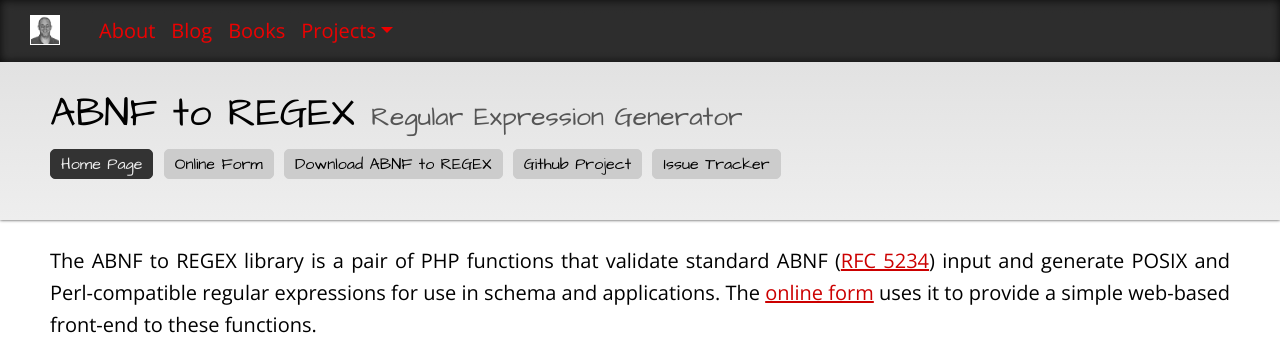
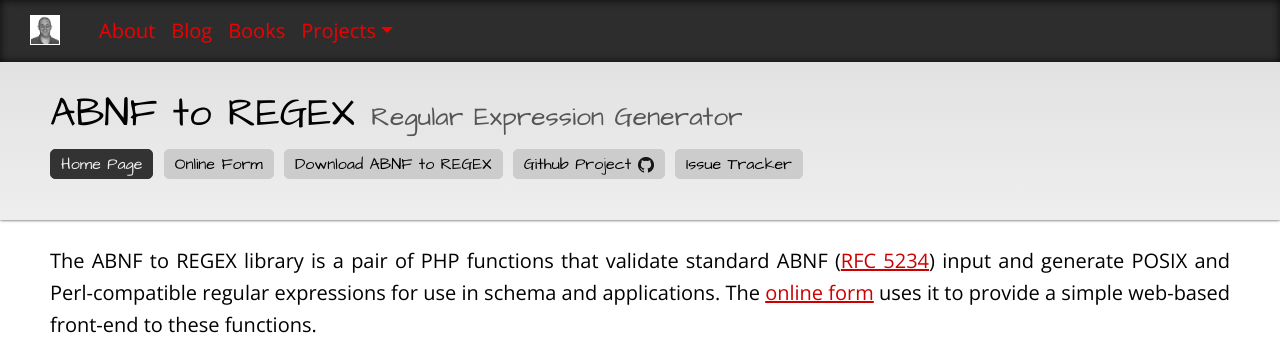
Before and after one commit to michaelrsweet/michaelrsweet.github.com, a Jekyll site: the page built from abnf/index.html, in a window 1280 px wide. Shown: the top 339 px of the page. Built offline with Jekyll 4.4.1, drawn with Linux system fonts in a browser that asks for light colours.

Commit message:
Fix a couple more Bootstrap 4.x issues.

```diff
--- a/_layouts/project-news.html
+++ b/_layouts/project-news.html
@@ -56,7 +56,7 @@
               </div>
             </div>
             <div class="btn-group"><a class="btn btn-normal" href="https://github.com/michaelrsweet/{{page.project}}/releases">Download {{page.project}}</a></div>
-            <div class="btn-group"><a class="btn btn-normal" href="https://github.com/michaelrsweet/{{page.project}}">Github Project <img src="/images/github.png" width="16" height="16" aria-hidden="true"></span></a></div>
+            <div class="btn-group"><a class="btn btn-normal" href="https://github.com/michaelrsweet/{{page.project}}">Github Project <img src="/images/github.png" width="16" height="16" aria-hidden="true"></a></div>
             <div class="btn-group"><a class="btn btn-normal" href="https://github.com/michaelrsweet/{{page.project}}/issues">Issue Tracker</a></div>
           </div>
         </div>
--- a/_layouts/project.html
+++ b/_layouts/project.html
@@ -56,7 +56,7 @@
               </div>
             </div>
             <div class="btn-group"><a class="btn btn-normal" href="https://github.com/michaelrsweet/{{page.project}}/releases">Download {{page.project}}</a></div>
-            <div class="btn-group"><a class="btn btn-normal" href="https://github.com/michaelrsweet/{{page.project}}">Github Project <img src="/images/github.png" width="16" height="16" aria-hidden="true"></span></a></div>
+            <div class="btn-group"><a class="btn btn-normal" href="https://github.com/michaelrsweet/{{page.project}}">Github Project <img src="/images/github.png" width="16" height="16" aria-hidden="true"></a></div>
             <div class="btn-group"><a class="btn btn-normal" href="https://github.com/michaelrsweet/{{page.project}}/issues">Issue Tracker</a></div>
           </div>
         </div>
--- a/abnf/index.html
+++ b/abnf/index.html
@@ -5,19 +5,19 @@
 
 <div class="container-fluid container-header">
   <div class="row">
-    <div class="col-sm-12">
+    <div class="col-12">
       <h1>ABNF to REGEX <small>Regular Expression Generator</small></h1>
-      <p><a class="btn btn-primary" href="index.html">Home Page <span class="glyphicon glyphicon-home" aria-hidden="true"></span></a>
-      <a class="btn btn-normal" href="https://abnf.msweet.org/">Online Form <span class="glyphicon glyphicon-link" aria-hidden="true"></span></a>
-      <a class="btn btn-normal" href="https://github.com/michaelrsweet/abnf/releases">Download ABNF to REGEX <span class="glyphicon glyphicon-download-alt" aria-hidden="true"></span></a>
-      <a class="btn btn-normal" href="https://github.com/michaelrsweet/abnf">Github Project <span class="glyphicon glyphicon-console" aria-hidden="true"></span></a>
-      <a class="btn btn-normal" href="https://github.com/michaelrsweet/abnf/issues">Issue Tracker <span class="glyphicon glyphicon-th-list" aria-hidden="true"></span></a></p>
+      <p><a class="btn btn-primary" href="index.html">Home Page</a>
+      <a class="btn btn-normal" href="https://abnf.msweet.org/">Online Form</a>
+      <a class="btn btn-normal" href="https://github.com/michaelrsweet/abnf/releases">Download ABNF to REGEX</a>
+      <a class="btn btn-normal" href="https://github.com/michaelrsweet/abnf">Github Project <img src="/images/github.png" width="16" height="16" aria-hidden="true"></a>
+      <a class="btn btn-normal" href="https://github.com/michaelrsweet/abnf/issues">Issue Tracker</a></p>
     </div>
   </div>
 </div>
 <div class="container-fluid">
   <div class="row">
-    <div class="col-sm-12 col-md-12">
+    <div class="col-12">
       <p class="justify">The ABNF to REGEX library is a pair of PHP functions that validate standard ABNF (<a href="http://tools.ietf.org/html/rfc5234" target="_blank">RFC 5234</a>) input and generate POSIX and Perl-compatible regular expressions for use in schema and applications. The <a href="http://abnf.msweet.org/">online form</a> uses it to provide a simple web-based front-end to these functions.</p>
       <p class="justify">This library is provided under the MIT license.</p>
     </div>
```
